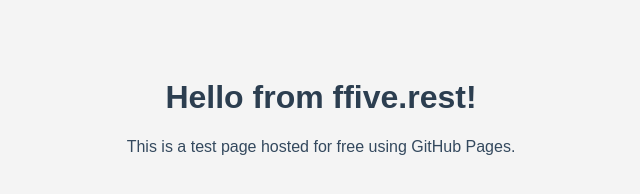
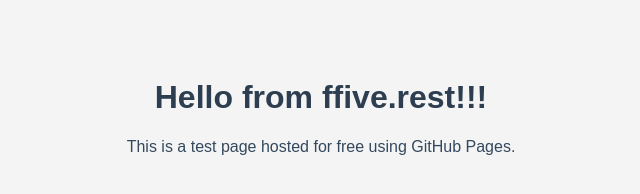
Before and after one commit to ffiverest/ffive-rest-site, a plain HTML site: page index.html in a window 1280 px wide. Shown: the whole page, without its empty margins (319-959 px from the left). Drawn offline with Linux system fonts and the light colour scheme.

Commit message:
Update index.html

```diff
--- a/index.html
+++ b/index.html
@@ -20,7 +20,7 @@
   </style>
 </head>
 <body>
-  <h1>Hello from ffive.rest!</h1>
+  <h1>Hello from ffive.rest!!!</h1>
   <p>This is a test page hosted for free using GitHub Pages.</p>
 </body>
 </html>
```
